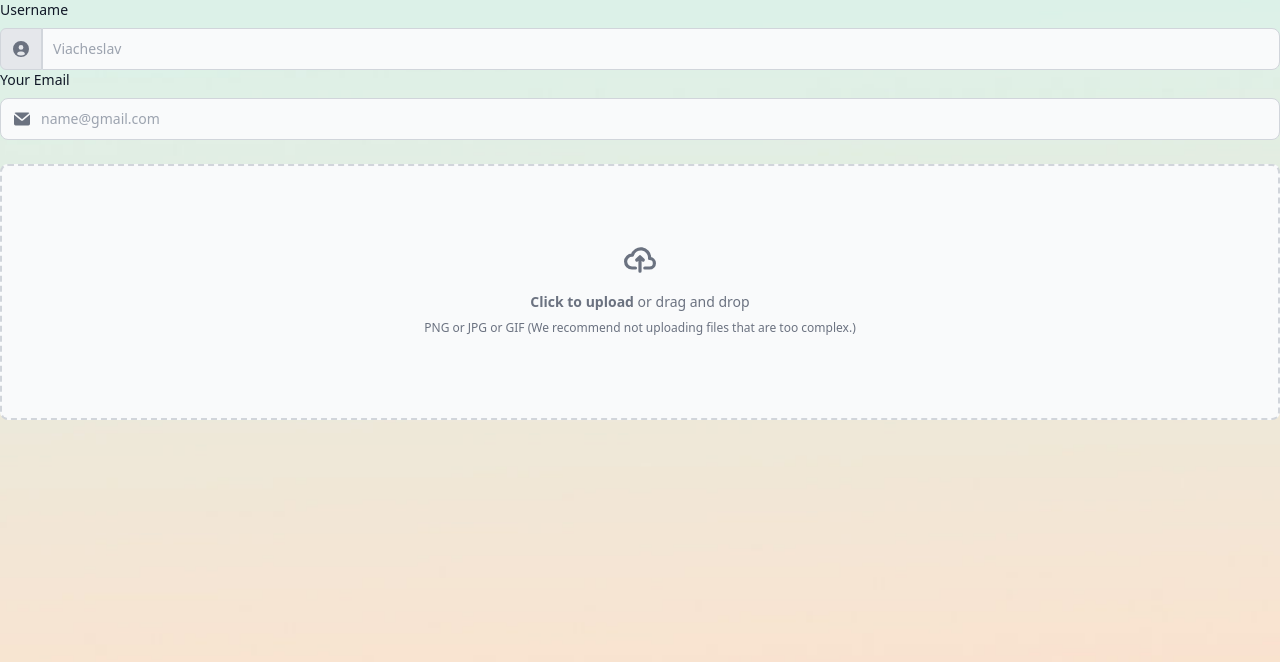
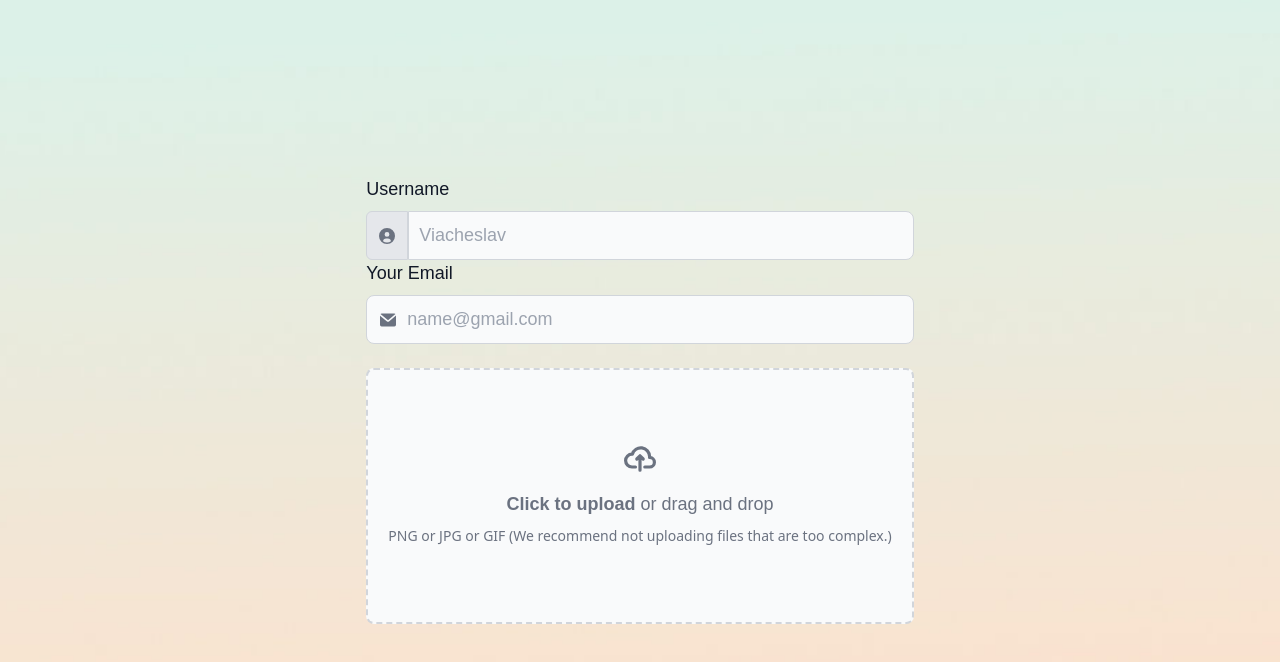
Before and after one commit to IOTdatabox/dashboard-analysis-with-chatgpt-vision, a Next.js app: page / in a window 1280 px wide. Shown: the top 662 px of the page. Built offline with nearby package versions, Linux system fonts and the light colour scheme.

Commit message:
alert disapper and again appear logic implemented

```diff
--- a/src/components/InputForm.tsx
+++ b/src/components/InputForm.tsx
@@ -12,6 +12,24 @@ const InputForm: React.FC<InputFormProps> = () => {
   const [file, setFile] = useState<File | null>(null);
   const [warning, setWarning] = useState<string>('');
   const [imageBase64, setImageBase64] = useState('');
+  const [showWarning, setShowWarning] = useState(false);
+
+
+  useEffect(() => {
+    let timeoutId: string | number | NodeJS.Timeout | undefined;
+
+    if (showWarning) {
+      timeoutId = setTimeout(() => {
+        setShowWarning(false);
+      }, 1500);
+    }
+
+    return () => {
+      if (timeoutId) {
+        clearTimeout(timeoutId);
+      }
+    };
+  }, [showWarning]);
   const router = useRouter();
 
   const handleNameChange = (event: React.ChangeEvent<HTMLInputElement>) => {
@@ -22,9 +40,18 @@ const InputForm: React.FC<InputFormProps> = () => {
     setEmail(event.target.value);
   };
 
+  const handleFileInputClick = (event: React.MouseEvent<HTMLInputElement>) => {
+    // Clear the current file selection
+    const input = event.target as HTMLInputElement;
+    input.value = '';
+  };
+
   const handleFileChange = async (event: React.ChangeEvent<HTMLInputElement>) => {
+    console.log("AAAAAAAAAAAAAAAA")
     if (!name || !email) {
       setWarning('Please enter your name and email address first.');
+      setShowWarning(true);
+      console.log("showWarning", showWarning)
       return;
     }
 
@@ -33,6 +60,8 @@ const InputForm: React.FC<InputFormProps> = () => {
       const fileExtension = uploadedFile.name.split('.').pop()?.toLowerCase();
       if (fileExtension !== 'png' && fileExtension !== 'jpg') {
         setWarning('Please select a PNG or JPG file.');
+        setShowWarning(true);
+        console.log("showWarning", showWarning)
         return;
       }
 
@@ -77,22 +106,23 @@ const InputForm: React.FC<InputFormProps> = () => {
   };
 
   return (
+    <div className="flex justify-center items-center h-screen">
       <form>
         <div>
-        <label className="block mb-2 text-sm font-medium text-gray-900 dark:text-white">Username</label>
+          <label className="block mb-2 font-poppins text-PPoppinsTextSize font-medium text-gray-900 dark:text-white">Username</label>
           <div className="flex">
-          <span className="inline-flex items-center px-3 text-sm text-gray-900 bg-gray-200 border rounded-e-0 border-gray-300 rounded-s-md dark:bg-gray-600 dark:text-gray-400 dark:border-gray-600">
+            <span className="inline-flex items-center px-3 text-PPoppinsTextSize text-gray-900 bg-gray-200 border rounded-e-0 border-gray-300 rounded-s-md dark:bg-gray-600 dark:text-gray-400 dark:border-gray-600">
               <svg className="w-4 h-4 text-gray-500 dark:text-gray-400" aria-hidden="true" xmlns="http://www.w3.org/2000/svg" fill="currentColor" viewBox="0 0 20 20">
                 <path d="M10 0a10 10 0 1 0 10 10A10.011 10.011 0 0 0 10 0Zm0 5a3 3 0 1 1 0 6 3 3 0 0 1 0-6Zm0 13a8.949 8.949 0 0 1-4.951-1.488A3.987 3.987 0 0 1 9 13h2a3.987 3.987 0 0 1 3.951 3.512A8.949 8.949 0 0 1 10 18Z" />
               </svg>
             </span>
             <input type="text"
-            className="rounded-none rounded-e-lg bg-gray-50 border text-gray-900 focus:ring-blue-500 focus:border-blue-500 block flex-1 min-w-0 w-full text-sm border-gray-300 p-2.5  dark:bg-gray-700 dark:border-gray-600 dark:placeholder-gray-400 dark:text-white dark:focus:ring-blue-500 dark:focus:border-blue-500" placeholder="Viacheslav"
+              className="rounded-none rounded-e-lg bg-gray-50 border text-gray-900 focus:ring-blue-500 focus:border-blue-500 block flex-1 min-w-0 w-full text-PPoppinsTextSize font-poppins border-gray-300 p-2.5  dark:bg-gray-700 dark:border-gray-600 dark:placeholder-gray-400 dark:text-white dark:focus:ring-blue-500 dark:focus:border-blue-500" placeholder="Viacheslav"
               value={name} onChange={handleNameChange} />
           </div>
         </div>
         <div>
-        <label className="block mb-2 text-sm font-medium text-gray-900 dark:text-white">Your Email</label>
+          <label className="block mb-2 text-PPoppinsTextSize font-poppins text-gray-900 dark:text-white">Your Email</label>
           <div className="relative mb-6">
             <div className="absolute inset-y-0 start-0 flex items-center ps-3.5 pointer-events-none">
               <svg className="w-4 h-4 text-gray-500 dark:text-gray-400" aria-hidden="true" xmlns="http://www.w3.org/2000/svg" fill="currentColor" viewBox="0 0 20 16">
@@ -100,7 +130,7 @@ const InputForm: React.FC<InputFormProps> = () => {
                 <path d="M11.241 9.817c-.36.275-.801.425-1.255.427-.428 0-.845-.138-1.187-.395L0 2.6V14a2 2 0 0 0 2 2h16a2 2 0 0 0 2-2V2.5l-8.759 7.317Z" />
               </svg>
             </div>
-          <input type="email" id="email" className="bg-gray-50 border border-gray-300 text-gray-900 text-sm rounded-lg focus:ring-blue-500 focus:border-blue-500 block w-full ps-10 p-2.5  dark:bg-gray-700 dark:border-gray-600 dark:placeholder-gray-400 dark:text-white dark:focus:ring-blue-500 dark:focus:border-blue-500"
+            <input type="email" id="email" className="bg-gray-50 border border-gray-300 text-gray-900 text-PPoppinsTextSize font-poppins rounded-lg focus:ring-blue-500 focus:border-blue-500 block w-full ps-10 p-2.5  dark:bg-gray-700 dark:border-gray-600 dark:placeholder-gray-400 dark:text-white dark:focus:ring-blue-500 dark:focus:border-blue-500"
               placeholder="name@gmail.com"
               value={email} onChange={handleEmailChange}
             />
@@ -113,18 +143,22 @@ const InputForm: React.FC<InputFormProps> = () => {
               <svg className="w-8 h-8 mb-4 text-gray-500 dark:text-gray-400" aria-hidden="true" xmlns="http://www.w3.org/2000/svg" fill="none" viewBox="0 0 20 16">
                 <path stroke="currentColor" strokeLinecap="round" strokeLinejoin="round" strokeWidth="2" d="M13 13h3a3 3 0 0 0 0-6h-.025A5.56 5.56 0 0 0 16 6.5 5.5 5.5 0 0 0 5.207 5.021C5.137 5.017 5.071 5 5 5a4 4 0 0 0 0 8h2.167M10 15V6m0 0L8 8m2-2 2 2" />
               </svg>
-            <p className="mb-2 text-sm text-gray-500 dark:text-gray-400"><span className="font-semibold">Click to upload</span> or drag and drop</p>
-            <p className="text-xs text-gray-500 dark:text-gray-400">PNG or JPG or GIF (We recommend not uploading files that are too complex.)</p>
+              <p className="mb-2 font-poppins text-PPoppinsTextSize text-gray-500 dark:text-gray-400"><span className="font-semibold font-poppins text-PPoppinsTextSize">Click to upload</span> or drag and drop</p>
+              <p className=" mx-5 text-sm text-gray-500 dark:text-gray-400">PNG or JPG or GIF (We recommend not uploading files that are too complex.)</p>
             </div>
-          <input id="dropzone-file" type="file" onChange={handleFileChange} className="hidden" />
+            <input type="file" onChange={handleFileChange} onClick={handleFileInputClick} className="hidden" />
           </label>
         </div>
 
-      {warning && <div className="p-4 mb-4 text-sm text-blue-800 rounded-lg bg-blue-50 dark:bg-gray-800 dark:text-blue-400" role="alert">
+        {showWarning && (
+          <div className={`p-4 mb-4 text-sm text-blue-800 rounded-lg bg-blue-50 dark:bg-gray-800 dark:text-blue-400 ${showWarning ? 'fade-in' : 'fade-out'}`} role="alert">
             <span className="font-medium">Info alert!</span> {warning}
-      </div>}
+          </div>
+        )}
+
 
       </form>
+    </div>
   );
 };
 
--- a/src/styles/globals.css
+++ b/src/styles/globals.css
@@ -2,8 +2,8 @@
 @tailwind components;
 @tailwind utilities;
 @import url("https://fonts.googleapis.com/css2?family=Poppins&display=swap");
-@import url("https://fonts.googleapis.com/css2?family=Poppins&display=swap");
 
+@import url("https://fonts.googleapis.com/css2?family=Cooper&display=swap");
 :root {
   --foreground-rgb: 0, 0, 0;
   --background-start-rgb: 214, 219, 220;
@@ -27,3 +27,13 @@ body {
     )
     rgb(var(--background-start-rgb));
 }
+
+.fade-out {
+  transition: opacity 0.5s ease-out;
+  opacity: 0;
+}
+
+.fade-in {
+  transition: opacity 0.5s ease-in;
+  opacity: 1;
+}
```
Lines whose indentation alone changed are shown as unchanged.
